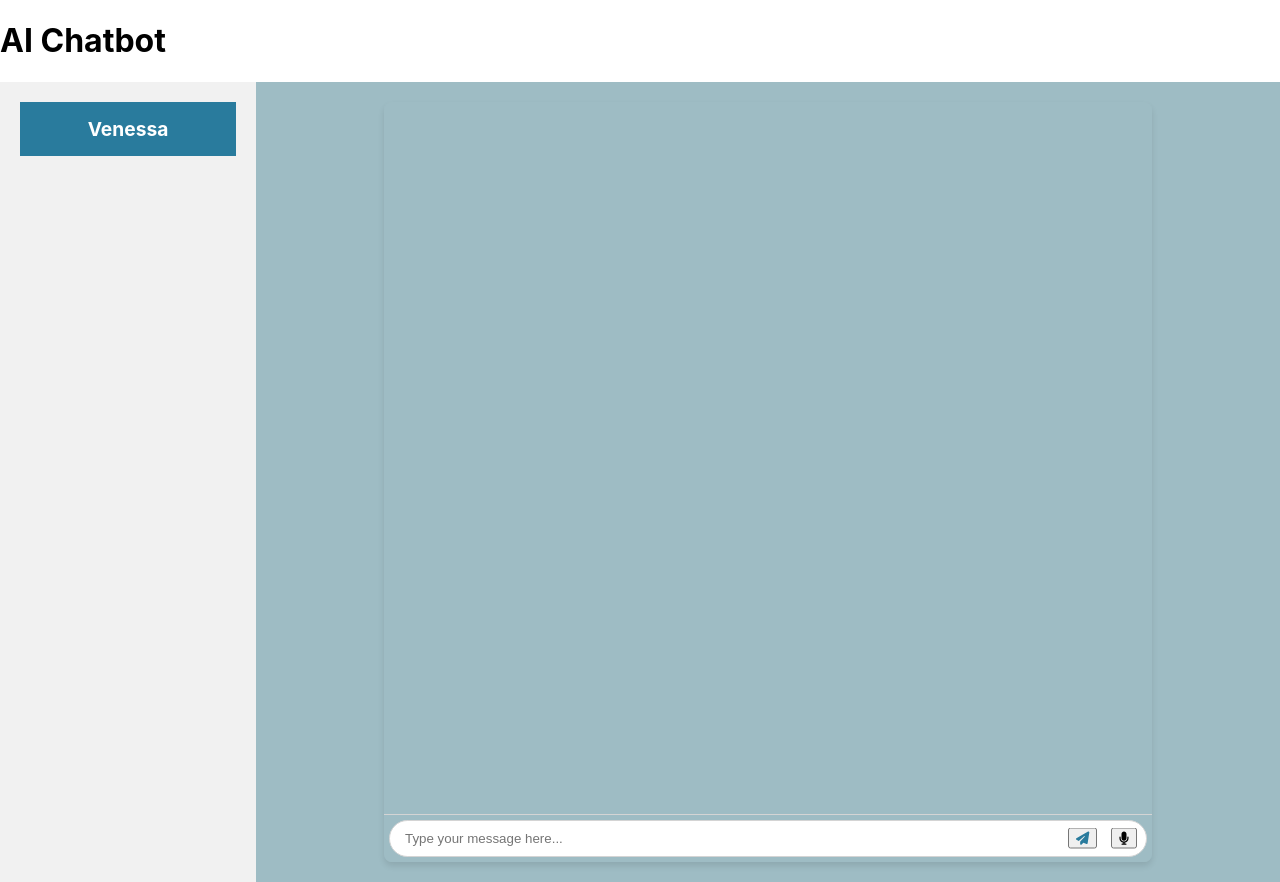
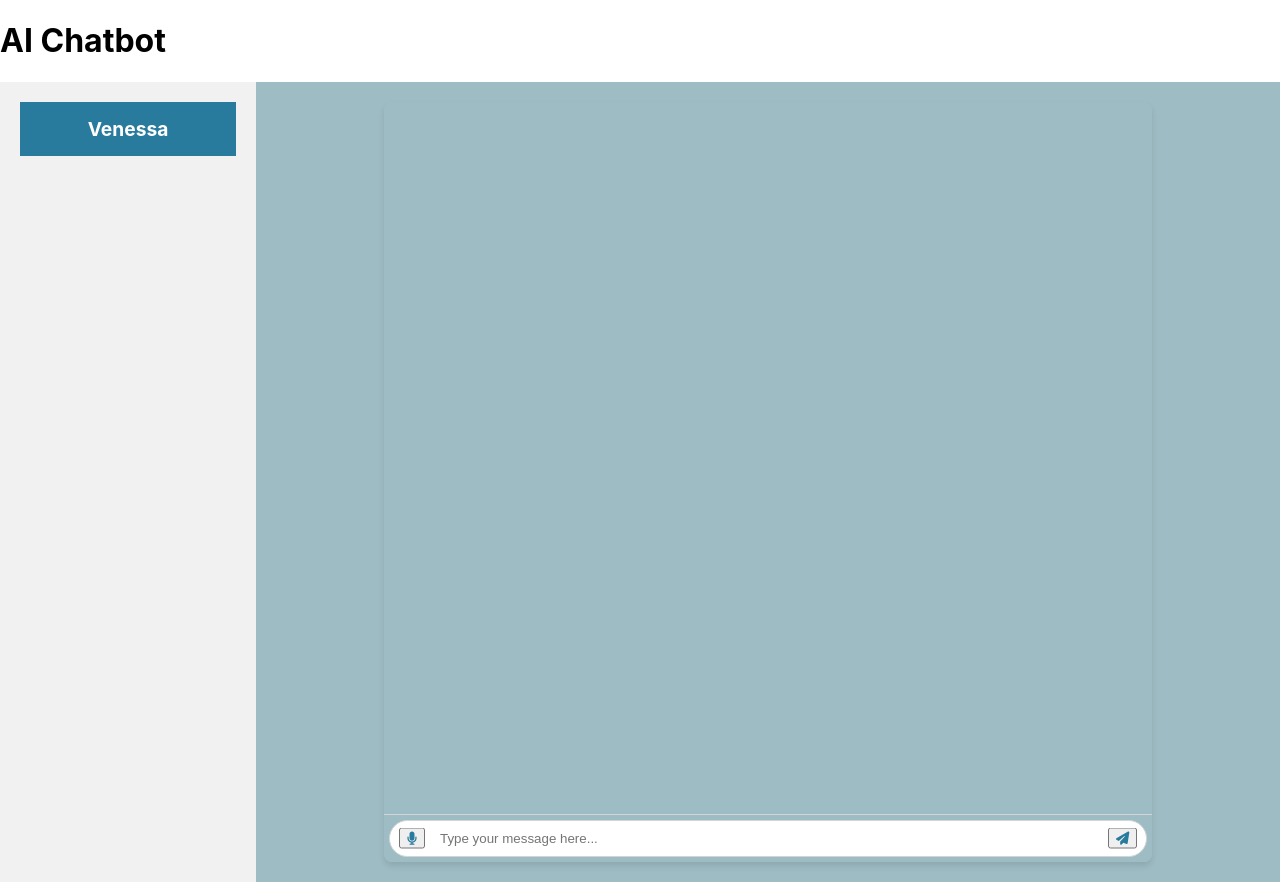
Before and after one commit to dhrubo006/ai-chatbot-app, a React (Create React App) app: page / in a window 1280 px wide. Built offline with nearby package versions, Linux system fonts and the light colour scheme.

Commit message:
FEAT: 1. customized send bution and audio record button 2. customized scrollbar

```diff
--- a/src/Chatbot.css
+++ b/src/Chatbot.css
@@ -88,7 +88,8 @@
 .text-input {
   flex-grow: 1;
   padding: 10px 15px;
-  padding-right: 80px; /* Make room for buttons */
+  padding-left: 50px;
+  padding-right: 60px; /* Make room for buttons */
   border: 1px solid #d4d4d4;
   border-radius: 20px;
   outline: none;
@@ -105,10 +106,18 @@
   top: 50%;
   transform: translateY(-50%);
   margin: 0;
+  color: #297b9d;
 }
 
 .record-button {
-  right: 10px; /* Adjust as needed */
+  left: 10px; /* Place the button 10px from the left edge of the input-wrapper */
+  right: auto;
+  color: #297b9d; /* Icon color when not recording */
+}
+
+.record-button.recording {
+  background-color: #297b9d; /* Medium blue background when recording */
+  color: white; /* White icon color when recording */
 }
 
 .send-button:hover,
@@ -116,9 +125,12 @@
   background: #1d5b6f; /* Darker shade of blue for button hover effect */
 }
 
-
 .send-button {
   color: #297b9d !important;
+  position: absolute;
+  right: 10px; /* Adjust this value as needed to move the send button more to the right */
+  top: 50%;
+  transform: translateY(-50%);
 }
 
 /* Custom styles for react-h5-audio-player */
@@ -134,6 +146,29 @@
 
 .rhap_main-controls .rhap_button-clear {
   color: white !important;
+}
+
+/* Style the scrollbar track (background) for WebKit browsers */
+::-webkit-scrollbar-track {
+  background-color: #f1f1f1; /* Light gray track as seen in ChatGPT */
+}
+
+/* Style the scrollbar thumb (the part that you drag) for WebKit browsers */
+::-webkit-scrollbar-thumb {
+  background-color: #c4c4c4; /* Darker gray thumb for contrast */
+  border-radius: 10px; /* Rounded corners on the scrollbar thumb */
+  border: 3px solid #f1f1f1; /* Creates padding effect on the thumb */
+}
+
+/* Style the scrollbar itself (width and color) for WebKit browsers */
+::-webkit-scrollbar {
+  width: 8px; /* Width of the scrollbar */
+}
+
+/* For Firefox */
+html {
+  scrollbar-color: #c4c4c4 #f1f1f1; /* thumb and track colors */
+  scrollbar-width: thin; /* Similar to setting the width in WebKit browsers */
 }
 
 /* Responsive design */
--- a/src/Chatbot.js
+++ b/src/Chatbot.js
@@ -117,6 +117,8 @@ const Chatbot = () => {
     setInput("");
   };
 
+  ///////////////////////////////////////////////////XXXXXXXXXXXXXXXX//////////////////////////////////////////////////////////////////////
+
   ///////////////////////////////////////////////////  USER INTERFACE //////////////////////////////////////////////////////////////////////
 
   return (
@@ -151,6 +153,15 @@ const Chatbot = () => {
         </div>
         <form onSubmit={handleSubmit} className="chatbot-input-form">
           <div className="input-wrapper">
+            <button
+              type="button"
+              onClick={isRecording ? stopRecording : startRecording}
+              className={`record-button ${isRecording ? "recording" : ""}`}
+            >
+              <FontAwesomeIcon
+                icon={isRecording ? faMicrophoneSlash : faMicrophone}
+              />
+            </button>
             <input
               type="text"
               value={input}
@@ -161,15 +172,6 @@ const Chatbot = () => {
             <button type="submit" className="send-button">
               <FontAwesomeIcon icon={faPaperPlane} />
             </button>
-            <button
-              type="button"
-              onClick={isRecording ? stopRecording : startRecording}
-              className="record-button"
-            >
-              <FontAwesomeIcon
-                icon={isRecording ? faMicrophoneSlash : faMicrophone}
-              />
-            </button>
           </div>
         </form>
       </div>
```
